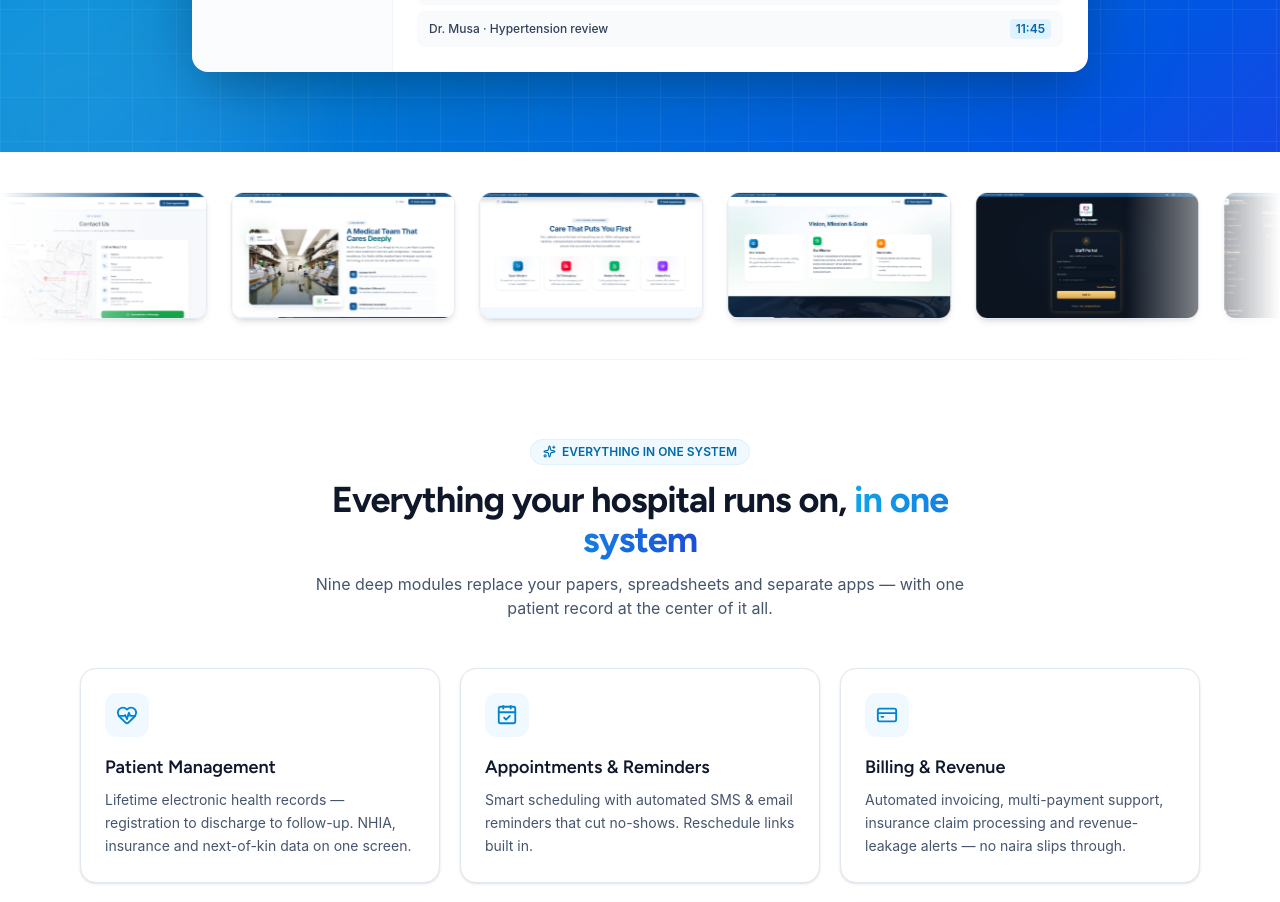
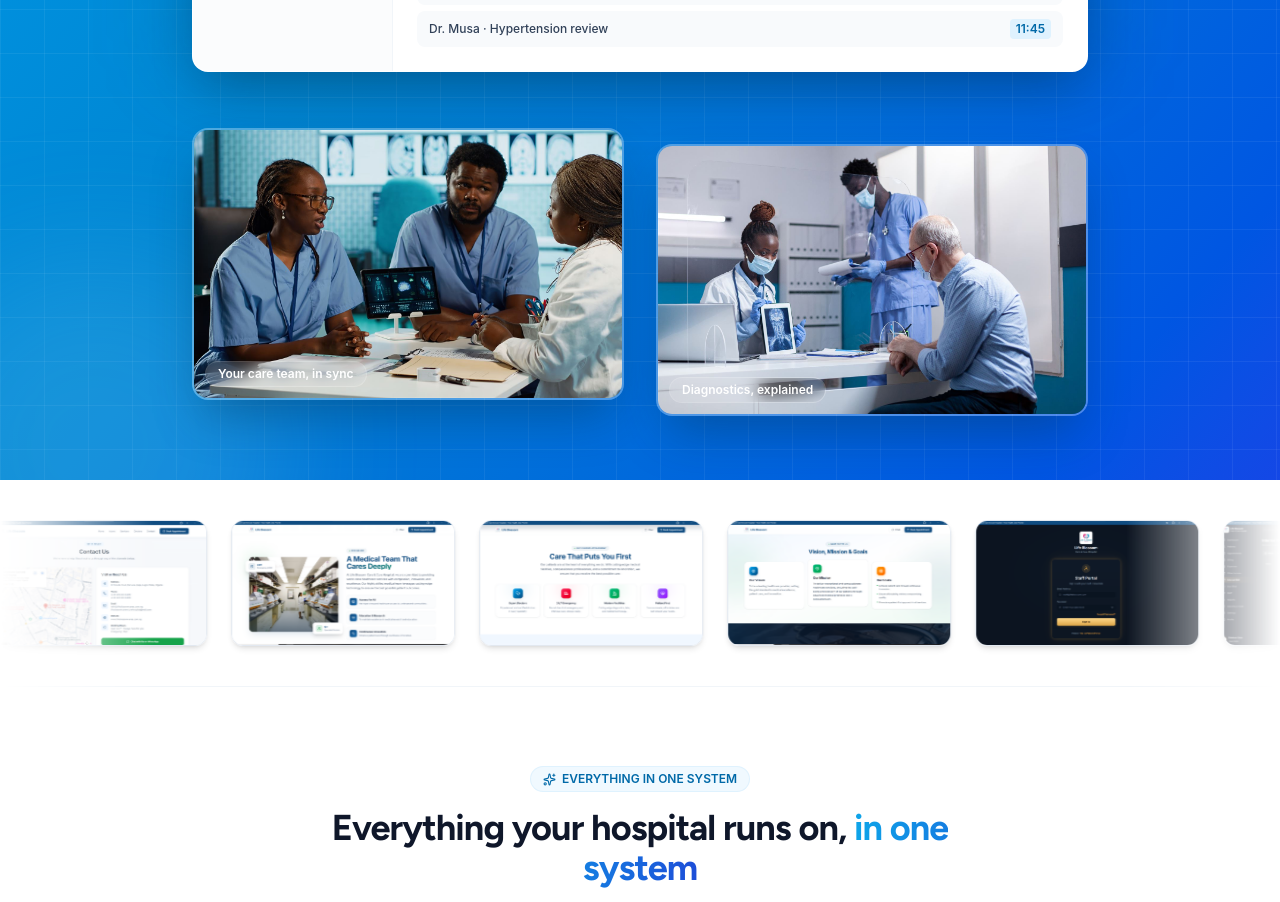
Before and after one commit to liamsedun/skycare, a Next.js app in the folder frontend/: page / in a window 1280 px wide. Shown: the part 1020-1922 px from the top of the page. Built offline with nearby package versions, Linux system fonts and the light colour scheme.

Commit message:
feat: landing hero — embed real team photos on the sky-blue background (compressed web versions) to replace the flat AI look

```diff
--- a/frontend/src/app/page.tsx
+++ b/frontend/src/app/page.tsx
@@ -352,6 +352,41 @@ export default function HomePage() {
                 </div>
               </div>
             </div>
+          </div>
+          {/* real team photos */}
+          <div className="mx-auto mt-14 grid max-w-4xl grid-cols-1 gap-6 sm:grid-cols-2 sm:gap-8">
+            {[
+              {
+                src: "/images/landing-page-images-skyblue-backgr/team-male-female-african-american-medical-staff-discussing-diagnostic-results.jpg",
+                alt: "Care team discussing a patient's diagnostic results together",
+                caption: "Your care team, in sync",
+              },
+              {
+                src: "/images/landing-page-images-skyblue-backgr/black-professional-team-people-explaining-x-ray.jpg",
+                alt: "Hospital team explaining an X-ray to a patient",
+                caption: "Diagnostics, explained",
+              },
+            ].map((p, i) => (
+              <figure
+                key={p.src}
+                className={`group relative overflow-hidden rounded-2xl border-2 border-white/30 shadow-2xl shadow-sky-950/40 transition-transform duration-300 hover:-translate-y-1.5 ${
+                  i === 1 ? "sm:translate-y-4" : ""
+                }`}
+              >
+                <div className="relative aspect-[16/10]">
+                  <Image
+                    src={p.src}
+                    alt={p.alt}
+                    fill
+                    sizes="(min-width: 640px) 480px, 100vw"
+                    className="object-cover transition-transform duration-500 group-hover:scale-[1.03]"
+                  />
+                </div>
+                <figcaption className="absolute bottom-3 left-3 rounded-full bg-white/15 px-3 py-1 text-xs font-semibold text-white ring-1 ring-white/25 backdrop-blur">
+                  {p.caption}
+                </figcaption>
+              </figure>
+            ))}
           </div>
         </div>
       </section>
```
Also changed, not shown: frontend/public/images/landing-page-images-skyblue-backgr/black-professional-team-people-explaining-x-ray.jpg (added), frontend/public/images/landing-page-images-skyblue-backgr/team-male-female-african-american-medical-staff-discussing-diagnostic-results.jpg (added).
